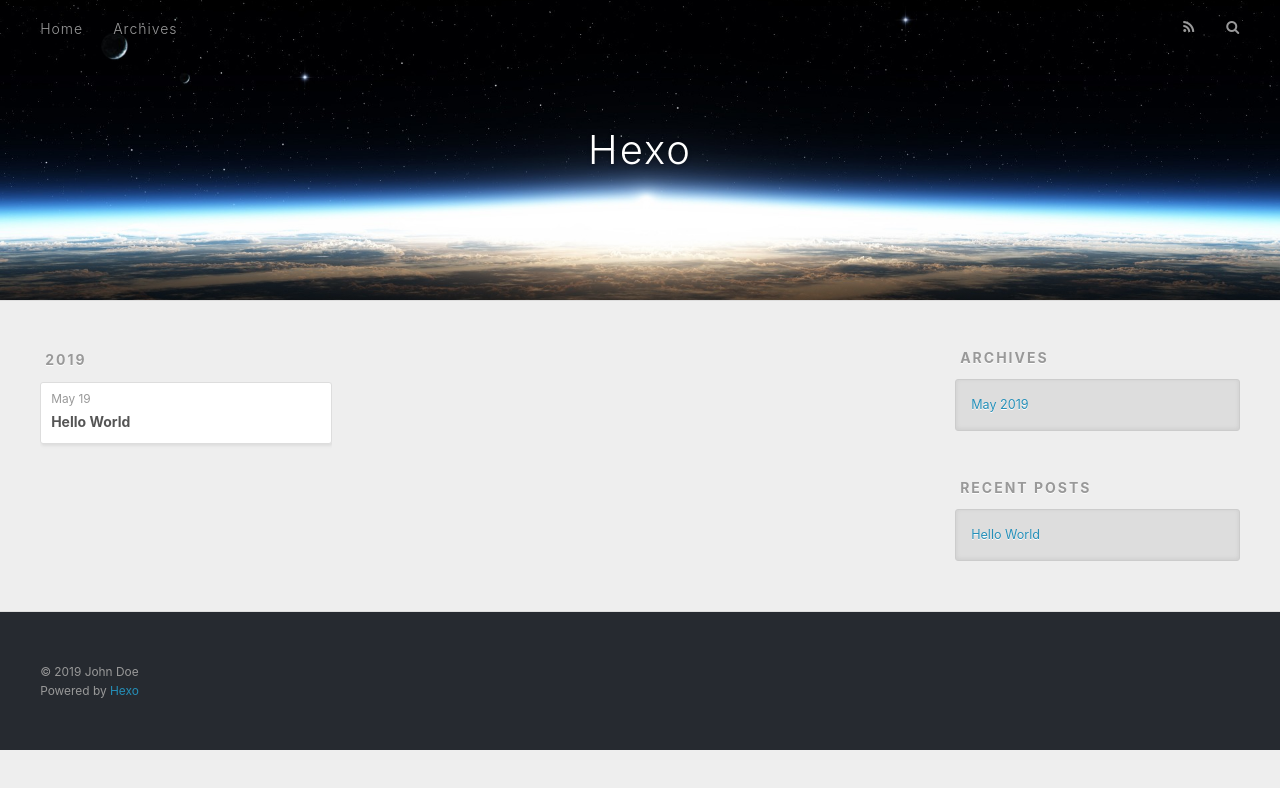
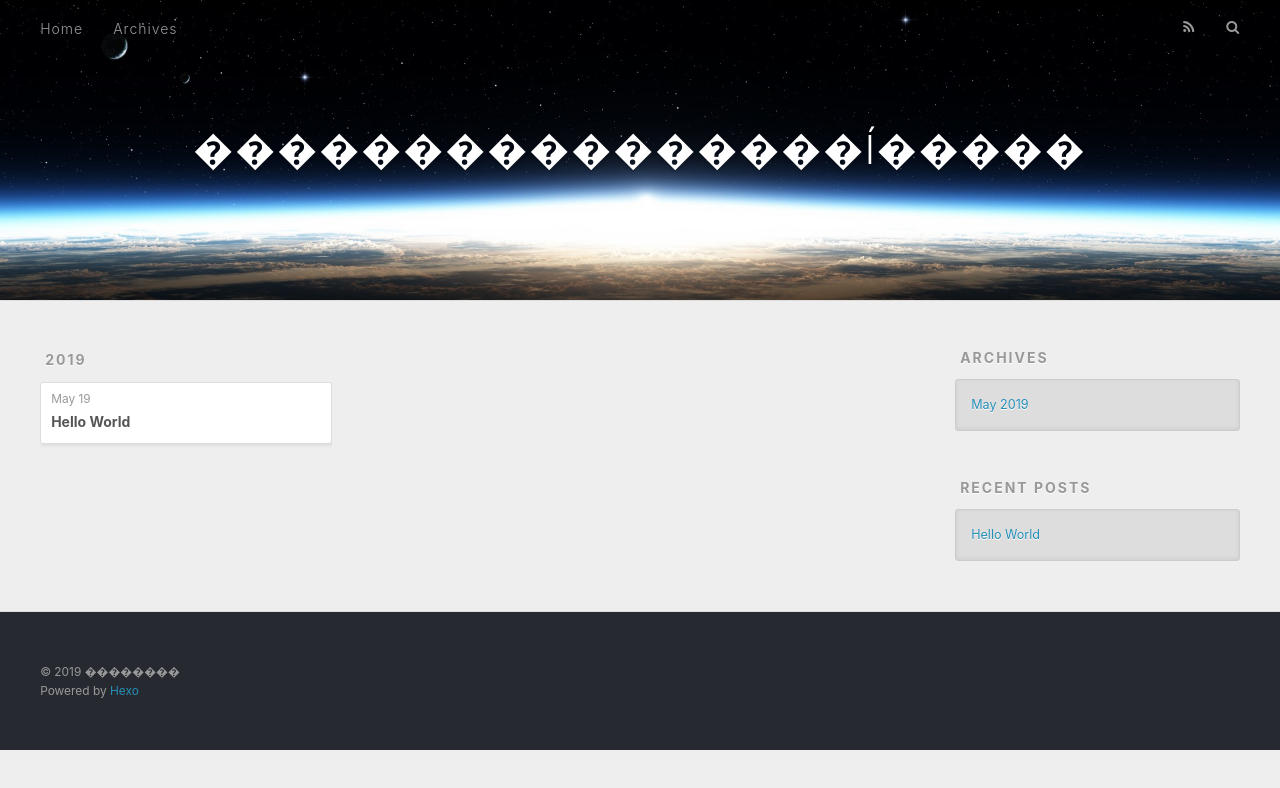
Before and after one commit to kymin1125/kymin1125.github.io, a plain HTML site: page archives/2019/05/index.html in a window 1280 px wide. Drawn offline with nearby package versions, Linux system fonts and the light colour scheme.

Commit message:
Site updated: 2019-05-20 22:40:05

```diff
--- a/archives/2019/05/index.html
+++ b/archives/2019/05/index.html
@@ -5,17 +5,20 @@
 
 
 
-  <title>Archives: 2019/5 | Hexo</title>
+  <title>Archives: 2019/5 | ����������������ĺ�����</title>
   <meta name="viewport" content="width=device-width, initial-scale=1, maximum-scale=1">
-  <meta property="og:type" content="website">
-<meta property="og:title" content="Hexo">
+  <meta name="description" content="��Ъ�Գ����־�������Ի�Ե�����">
+<meta property="og:type" content="website">
+<meta property="og:title" content="����������������ĺ�����">
 <meta property="og:url" content="http://yoursite.com/archives/2019/05/index.html">
-<meta property="og:site_name" content="Hexo">
-<meta property="og:locale" content="default">
+<meta property="og:site_name" content="����������������ĺ�����">
+<meta property="og:description" content="��Ъ�Գ����־�������Ի�Ե�����">
+<meta property="og:locale" content="zh-Hans">
 <meta name="twitter:card" content="summary">
-<meta name="twitter:title" content="Hexo">
+<meta name="twitter:title" content="����������������ĺ�����">
+<meta name="twitter:description" content="��Ъ�Գ����־�������Ի�Ե�����">
 
-    <link rel="alternate" href="/atom.xml" title="Hexo" type="application/atom+xml">
+    <link rel="alternate" href="/atom.xml" title="����������������ĺ�����" type="application/atom+xml">
 
 
     <link rel="icon" href="/favicon.png">
@@ -34,7 +37,7 @@
   <div id="header-outer" class="outer">
     <div id="header-title" class="inner">
       <h1 id="logo-wrap">
-        <a href="/" id="logo">Hexo</a>
+        <a href="/" id="logo">����������������ĺ�����</a>
       </h1>
 
     </div>
@@ -139,7 +142,7 @@
 
   <div class="outer">
     <div id="footer-info" class="inner">
-      &copy; 2019 John Doe<br>
+      &copy; 2019 ��������<br>
       Powered by <a href="http://hexo.io/" target="_blank">Hexo</a>
     </div>
   </div>
```
Also changed, not shown: 2019/05/19/hello-world/index.html (+7 -7 lines), archives/2019/index.html (+12 -9 lines), archives/index.html (+12 -9 lines), index.html (+13 -10 lines).
